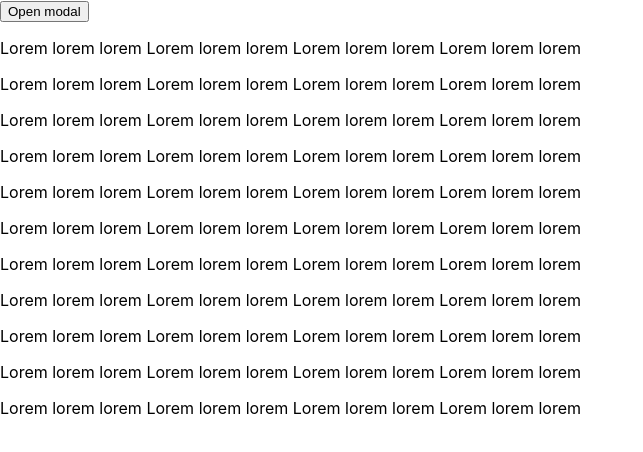
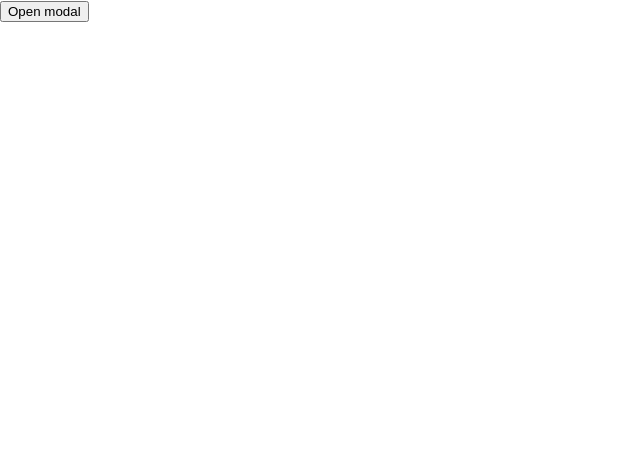
Before and after one commit to dramarec/Fullstack-TeamProject-BookRead, a React (Create React App) app in the folder client/: page / in a window 1280 px wide. Shown: the top 452 px of the page, without its empty margins (0-643 px from the left). Built offline with nearby package versions, Linux system fonts and the light colour scheme.

Commit message:
delete text

```diff
--- a/client/src/components/App.js
+++ b/client/src/components/App.js
@@ -8,30 +8,7 @@ const App = () => {
             <Button />
             <Modal>
                 <h1>Hello</h1>
-                <p>Lorem lorem lorem Lorem lorem lorem Lorem lorem lorem Lorem lorem lorem</p>
-                <p>Lorem lorem lorem Lorem lorem lorem Lorem lorem lorem Lorem lorem lorem</p>
-                <p>Lorem lorem lorem Lorem lorem lorem Lorem lorem lorem Lorem lorem lorem</p>
-                <p>Lorem lorem lorem Lorem lorem lorem Lorem lorem lorem Lorem lorem lorem</p>
-                <p>Lorem lorem lorem Lorem lorem lorem Lorem lorem lorem Lorem lorem lorem</p>
-                <p>Lorem lorem lorem Lorem lorem lorem Lorem lorem lorem Lorem lorem lorem</p>
-                <p>Lorem lorem lorem Lorem lorem lorem Lorem lorem lorem Lorem lorem lorem</p>
-                <p>Lorem lorem lorem Lorem lorem lorem Lorem lorem lorem Lorem lorem lorem</p>
-                <p>Lorem lorem lorem Lorem lorem lorem Lorem lorem lorem Lorem lorem lorem</p>
-                <p>Lorem lorem lorem Lorem lorem lorem Lorem lorem lorem Lorem lorem lorem</p>
-                <p>Lorem lorem lorem Lorem lorem lorem Lorem lorem lorem Lorem lorem lorem</p>
-                <p>Lorem lorem lorem Lorem lorem lorem Lorem lorem lorem Lorem lorem lorem</p>
             </Modal>
-            <p>Lorem lorem lorem Lorem lorem lorem Lorem lorem lorem Lorem lorem lorem</p>
-            <p>Lorem lorem lorem Lorem lorem lorem Lorem lorem lorem Lorem lorem lorem</p>
-            <p>Lorem lorem lorem Lorem lorem lorem Lorem lorem lorem Lorem lorem lorem</p>
-            <p>Lorem lorem lorem Lorem lorem lorem Lorem lorem lorem Lorem lorem lorem</p>
-            <p>Lorem lorem lorem Lorem lorem lorem Lorem lorem lorem Lorem lorem lorem</p>
-            <p>Lorem lorem lorem Lorem lorem lorem Lorem lorem lorem Lorem lorem lorem</p>
-            <p>Lorem lorem lorem Lorem lorem lorem Lorem lorem lorem Lorem lorem lorem</p>
-            <p>Lorem lorem lorem Lorem lorem lorem Lorem lorem lorem Lorem lorem lorem</p>
-            <p>Lorem lorem lorem Lorem lorem lorem Lorem lorem lorem Lorem lorem lorem</p>
-            <p>Lorem lorem lorem Lorem lorem lorem Lorem lorem lorem Lorem lorem lorem</p>
-            <p>Lorem lorem lorem Lorem lorem lorem Lorem lorem lorem Lorem lorem lorem</p>
         </div>
     );
 };
--- a/client/src/components/testButton.js/TestButton.js
+++ b/client/src/components/testButton.js/TestButton.js
@@ -7,7 +7,7 @@ import modalActions from '../../redux/actions/modalAction';
 const Button = () => {
     const dispatch = useDispatch();
 
-    const handleClick = e => {
+    const handleClick = () => {
         dispatch(modalActions.toggleModal());
         document.body.style.overflow = 'visible';
     };
```
